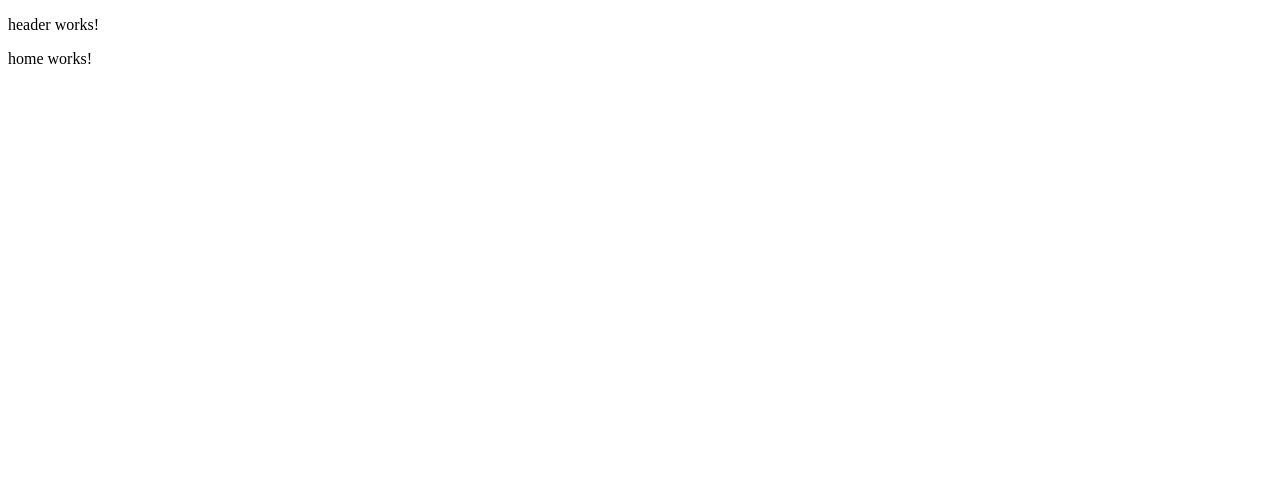
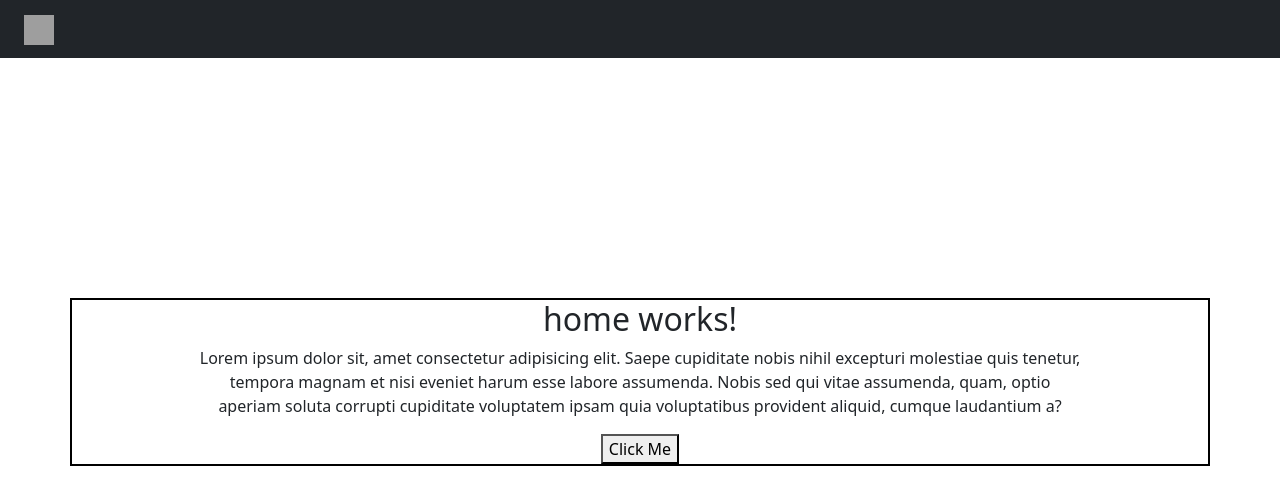
Before and after one commit to MubMaj/SnapSky, an Angular app: page / in a window 1280 px wide. Shown: the top 504 px of the page. Built offline with nearby package versions, Linux system fonts and the light colour scheme; grey boxes are pictures that could not be loaded.

Commit message:
add weather api and bootstrap

```diff
--- a/angular.json
+++ b/angular.json
@@ -20,20 +20,18 @@
             "outputPath": "dist/",
             "index": "src/index.html",
             "main": "src/main.ts",
-            "polyfills": [
-              "zone.js"
-            ],
+            "polyfills": ["zone.js"],
             "tsConfig": "tsconfig.app.json",
             "inlineStyleLanguage": "scss",
-            "assets": [
-              "src/_redirects",
-              "src/favicon.ico",
-              "src/assets"
-            ],
+            "assets": ["src/_redirects", "src/favicon.ico", "src/assets"],
             "styles": [
+              "node_modules/bootstrap/scss/bootstrap.scss",
+              "node_modules/bootstrap-icons/font/bootstrap-icons.css",
               "src/styles.scss"
             ],
-            "scripts": []
+            "scripts": [
+              "node_modules/bootstrap/dist/js/bootstrap.bundle.min.js"
+            ]
           },
           "configurations": {
             "production": {
@@ -83,19 +81,11 @@
         "test": {
           "builder": "@angular-devkit/build-angular:karma",
           "options": {
-            "polyfills": [
-              "zone.js",
-              "zone.js/testing"
-            ],
+            "polyfills": ["zone.js", "zone.js/testing"],
             "tsConfig": "tsconfig.spec.json",
             "inlineStyleLanguage": "scss",
-            "assets": [
-              "src/favicon.ico",
-              "src/assets"
-            ],
-            "styles": [
-              "src/styles.scss"
-            ],
+            "assets": ["src/favicon.ico", "src/assets"],
+            "styles": ["src/styles.scss"],
             "scripts": []
           }
         }
--- a/package.json
+++ b/package.json
@@ -6,7 +6,9 @@
     "start": "ng serve",
     "build": "ng build",
     "watch": "ng build --watch --configuration development",
-    "test": "ng test"
+    "test": "ng test",
+    "ionic:build": "npm run build",
+    "ionic:serve": "npm run start"
   },
   "private": true,
   "dependencies": {
@@ -18,6 +20,8 @@
     "@angular/platform-browser": "^16.2.0",
     "@angular/platform-browser-dynamic": "^16.2.0",
     "@angular/router": "^16.2.0",
+    "bootstrap": "^5.3.3",
+    "bootstrap-icons": "^1.11.3",
     "rxjs": "~7.8.0",
     "tslib": "^2.3.0",
     "zone.js": "~0.13.0"
--- a/src/app/app.component.scss
+++ b/src/app/app.component.scss
@@ -0,0 +1,11 @@
+.container{
+    display: flex;
+    text-wrap: balance;
+    flex-direction: column;
+    margin: 30vh auto;
+    padding: auto;
+    align-items: center;
+    justify-content: center;
+    text-align: center;
+    border: 2px solid black;
+}
--- a/src/app/app.module.ts
+++ b/src/app/app.module.ts
@@ -5,6 +5,7 @@ import { AppRoutingModule } from './app-routing.module';
 import { AppComponent } from './app.component';
 import { HomeComponent } from './home/home.component';
 import { HeaderComponent } from './header/header.component';
+import { HttpClientModule } from '@angular/common/http';
 
 @NgModule({
   declarations: [
@@ -14,7 +15,8 @@ import { HeaderComponent } from './header/header.component';
   ],
   imports: [
     BrowserModule,
-    AppRoutingModule
+    AppRoutingModule,
+    HttpClientModule
   ],
   providers: [],
   bootstrap: [AppComponent]
--- a/src/app/header/header.component.html
+++ b/src/app/header/header.component.html
@@ -1 +1,7 @@
-<p>header works!</p>
+<header>
+<nav class="navbar navbar-light bg-dark px-4">
+    <a class="navbar-brand" href="#">
+      <img src="https://getbootstrap.com/docs/4.0/assets/brand/bootstrap-solid.svg" width="30" height="30" alt="">
+    </a>
+  </nav>
+</header>
--- a/src/app/home/home.component.html
+++ b/src/app/home/home.component.html
@@ -1 +1,14 @@
-<p>home works!</p>
+<main>
+    <div>
+        <h2>home works!</h2>
+    </div>
+    <div class="container">
+        <p>Lorem ipsum dolor sit, amet consectetur adipisicing elit. Saepe cupiditate nobis nihil excepturi molestiae quis tenetur, tempora magnam et nisi eveniet harum esse labore assumenda. Nobis sed qui vitae assumenda, quam, optio aperiam soluta corrupti cupiditate voluptatem ipsam quia voluptatibus provident aliquid, cumque laudantium a?</p>
+    </div>
+    <button (click)="clickme()">Click Me</button>
+    <br>
+    <div *ngIf="weatherData">
+        <h1>{{ weatherData.location.name }}</h1>
+        <p>Temperature: {{ weatherData.current.temp_c }}°C</p>
+      </div>
+</main>
--- a/src/app/home/home.component.ts
+++ b/src/app/home/home.component.ts
@@ -1,3 +1,4 @@
+import { WeatherService } from './../service/weather.service';
 import { Component } from '@angular/core';
 
 @Component({
@@ -7,4 +8,17 @@ import { Component } from '@angular/core';
 })
 export class HomeComponent {
 
+  constructor(
+    private service: WeatherService,
+  ){}
+
+  weatherData: any;
+
+  clickme(){
+    this.service.getWeatherData('New Delhi').subscribe((res) => {
+      console.log(res);
+      this.weatherData = res;
+    })
+  };
+
 }
--- /dev/null
+++ b/src/app/service/weather.service.ts
@@ -0,0 +1,25 @@
+import { HttpClient, HttpHeaders, HttpParams } from '@angular/common/http';
+import { Injectable } from '@angular/core';
+import { Observable } from 'rxjs';
+
+@Injectable({
+  providedIn: 'root'
+})
+export class WeatherService {
+
+  private apiUrl = 'https://weatherapi-com.p.rapidapi.com/current.json';
+
+  constructor(private http: HttpClient) { }
+
+  getWeatherData(city: string): Observable<any> {
+    const headers = new HttpHeaders()
+      .set('X-RapidAPI-Key', '84f113d9edmsh32237af41a99a50p198d9fjsn039e6313c902')
+      .set('X-RapidAPI-Host', 'weatherapi-com.p.rapidapi.com');
+
+    const params = new HttpParams().set('q', city);
+
+    const options = { headers, params };
+
+    return this.http.get(this.apiUrl, options);
+  }
+}
--- a/src/index.html
+++ b/src/index.html
@@ -2,7 +2,7 @@
 <html lang="en">
 <head>
   <meta charset="utf-8">
-  <title>WeatherApp</title>
+  <title>SnapSky</title>
   <base href="/">
   <meta name="viewport" content="width=device-width, initial-scale=1">
   <link rel="icon" type="image/x-icon" href="favicon.ico">
```
Also changed, not shown: ionic.config.json (added, +7 -0 lines), 2 other files (tests, documents, lock files or other folders).
